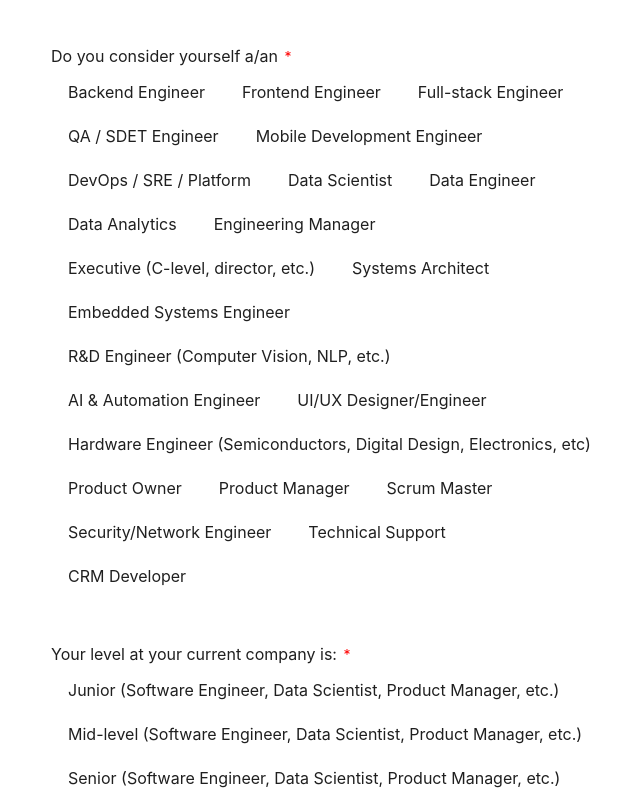
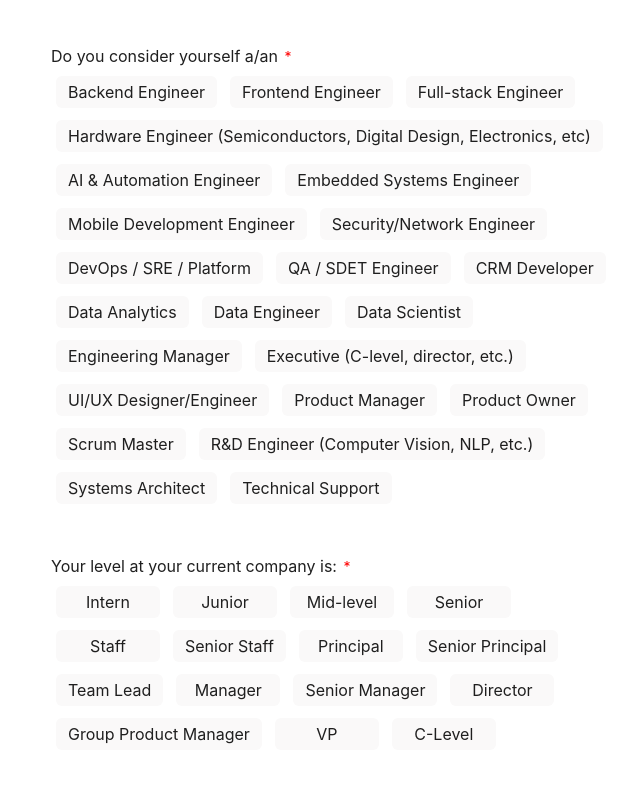
Before and after one commit to egytech-fyi/egytech-fyi, a React (Vite) app: page /contribute in a window 1280 px wide. Shown: the part 1388-2180 px from the top of the page, without its empty margins (309-949 px from the left). Built offline with nearby package versions, Linux system fonts and the light colour scheme.

Commit message:
🎨 Refactoring GeneralQuestions to use @constants + Changing radio-label color

```diff
--- a/src/components/SurveyComponents/GeneralQuestions.tsx
+++ b/src/components/SurveyComponents/GeneralQuestions.tsx
@@ -1,4 +1,5 @@
 import { FormInput, FormInputNumber, Navigation, SurveyPageProps, SurveyStep } from '@components'
+import { businessLineMap, genderMap, levelMap, POSITIONS_OPTIONS } from '@constants'
 import { scrollToRef } from '@utils'
 import { useEffect, useRef } from 'react'
 import { useFormContext } from 'react-hook-form'
@@ -9,7 +10,7 @@ const generalQuestions = {
   gender: {
     type: 'MCQ',
     question: "You're a",
-    choices: ['Male', 'Female'],
+    choices: Object.values(genderMap),
     isRequired: true,
   },
   age: {
@@ -46,55 +47,13 @@ const generalQuestions = {
   role: {
     type: 'MCQ',
     question: 'Do you consider yourself a/an',
-    choices: [
-      'Backend Engineer',
-      'Frontend Engineer',
-      'Full-stack Engineer',
-      'QA / SDET Engineer',
-      'Mobile Development Engineer',
-      'DevOps / SRE / Platform',
-      'Data Scientist',
-      'Data Engineer',
-      'Data Analytics',
-      'Engineering Manager',
-      'Executive (C-level, director, etc.)',
-      'Systems Architect',
-      'Embedded Systems Engineer',
-      'R&D Engineer (Computer Vision, NLP, etc.)',
-      'AI & Automation Engineer',
-      'UI/UX Designer/Engineer',
-      'Hardware Engineer (Semiconductors, Digital Design, Electronics, etc)',
-      'Product Owner',
-      'Product Manager',
-      'Scrum Master',
-      'Security/Network Engineer',
-      'Technical Support',
-      'CRM Developer',
-    ],
+    choices: POSITIONS_OPTIONS.map((pos) => pos.positionName),
     isRequired: true,
   },
   level: {
     type: 'MCQ',
     question: 'Your level at your current company is:',
-    choices: [
-      'Junior (Software Engineer, Data Scientist, Product Manager, etc.)',
-      'Mid-level (Software Engineer, Data Scientist, Product Manager, etc.)',
-      'Senior (Software Engineer, Data Scientist, Product Manager, etc.)',
-      'Team Lead',
-      'Staff (Software Engineer, Data Scientist, Product Manager, etc.)',
-      'Senior Staff (Software Engineer, Data Scientist, Product Manager, etc.)',
-      'Principal (Software Engineer, Data Scientist, Product Manager, etc.)',
-      'Group Product Manager',
-      'Head of Products',
-      'Senior Principal (Software Engineer, Data Scientist, Product Manager, etc.)',
-      'Manager',
-      'Senior Manager',
-      'Director',
-      'Group Director',
-      'VP (Engineering, Product, etc.)',
-      'CTO / CPO / Chief Scientist / etc.',
-      'Other:',
-    ],
+    choices: Object.values(levelMap),
     isRequired: true,
   },
   yearsOfExperience: {
@@ -160,7 +119,7 @@ const generalQuestions = {
   businessFocus: {
     type: 'MCQ',
     question: 'The business main focus is:',
-    choices: ['B2B', 'B2C', 'B2B & B2C lines'],
+    choices: Object.values(businessLineMap),
     isRequired: true,
   },
   businessScope: {
@@ -200,29 +159,22 @@ const generalQuestions = {
   },
 }
 
-const engineeringRoles = new Set([
-  'Backend Engineer',
-  'Frontend Engineer',
-  'Full-stack Engineer',
-  'QA / SDET Engineer',
-  'Mobile Development Engineer',
-  'DevOps / SRE / Platform',
-  'Data Scientist',
-  'Data Engineer',
-  'Data Analytics',
-  'Systems Architect',
-  'Embedded Systems Engineer',
-  'R&D Engineer (Computer Vision, NLP, etc.)',
-  'AI & Automation Engineer',
-  'UI/UX Designer/Engineer',
-  'Hardware Engineer (Semiconductors, Digital Design, Electronics, etc)',
-  'Security/Network Engineer',
-  'Technical Support',
-  'CRM Developer',
-])
-
-const managementRoles = new Set(['Engineering Manager', 'Executive (C-level, director, etc.)'])
-const productRoles = new Set(['Product Owner', 'Product Manager'])
+const engineeringRoles = new Set(
+  POSITIONS_OPTIONS.filter((position) =>
+    ['engineer', 'developer', 'data'].includes(position.category),
+  ).map((pos) => pos.positionName),
+)
+const managementRoles = new Set(
+  POSITIONS_OPTIONS.filter((position) => position.category == 'manager').map(
+    (pos) => pos.positionName,
+  ),
+)
+const productRoles = new Set(
+  POSITIONS_OPTIONS.filter((position) => ['product'].includes(position.category)).map(
+    (pos) => pos.positionName,
+  ),
+)
+// MISC: other, designer
 
 // TODO: clear fields after current page because if user goes general => product => general => engineering the answers for product would still be filled.
 function getRoleSpecificPage(role: string): number {
--- a/src/styles/SurveyComponents.styles.scss
+++ b/src/styles/SurveyComponents.styles.scss
@@ -58,6 +58,7 @@
   -webkit-user-select: none; /* Safari */
   -ms-user-select: none; /* IE 10 and IE 11 */
   user-select: none; /* Standard syntax */
+  background: #faf9f9;
 }
 
 .radio-label:hover {
```
